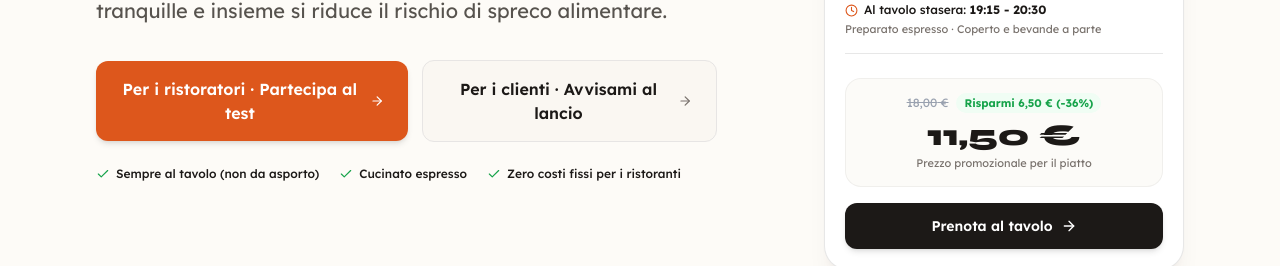
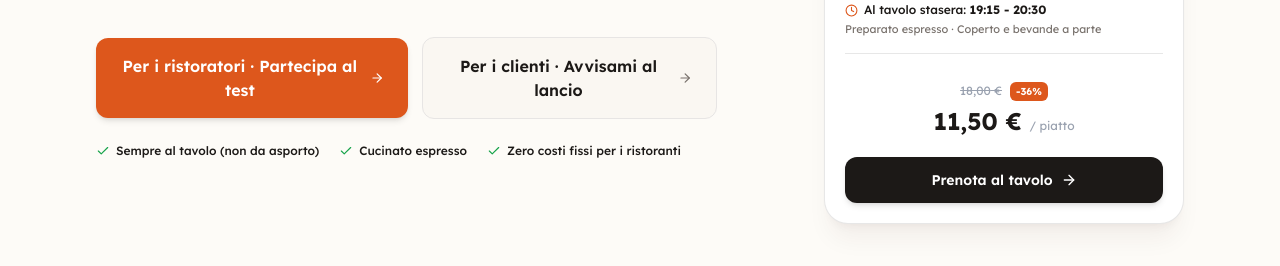
Before and after one commit to restydealsmanaging/landing, a Next.js app: page / in a window 1280 px wide. Shown: the part 470-736 px from the top of the page. Built offline with nearby package versions, Linux system fonts and the light colour scheme.

Commit message:
fix(hero): remove beige inner box and restore clean native typography for centered price

```diff
--- a/src/components/HeroSection.tsx
+++ b/src/components/HeroSection.tsx
@@ -129,22 +129,19 @@ export default function HeroSection() {
                     </p>
                   </div>
 
-                  {/* Centered Pricing Block */}
-                  <div className="flex flex-col items-center justify-center text-center my-2 p-3.5 rounded-2xl bg-resty-sand/50 border border-resty-stone/5">
-                    <div className="flex items-center justify-center gap-2 mb-1">
-                      <span className="text-xs text-gray-400 line-through font-sans">
+                  {/* Centered Pricing Block (Clean style, no box) */}
+                  <div className="text-center py-3">
+                    <div className="flex items-center justify-center gap-2">
+                      <p className="font-sans text-xs text-gray-400 line-through">
                         {originalPrice} €
-                      </span>
-                      <span className="text-[11px] font-bold text-resty-green bg-green-50 text-green-700 px-2 py-0.5 rounded-full">
-                        Risparmi 6,50 € (-{discountPercent}%)
+                      </p>
+                      <span className="bg-resty-orange text-white px-1.5 py-0.5 rounded-md text-[10px] font-sans font-black">
+                        -{discountPercent}%
                       </span>
                     </div>
-                    <div className="font-heading text-3xl font-extrabold text-resty-stone">
-                      {unitPrice} €
-                    </div>
-                    <span className="text-[11px] text-resty-stone-muted font-sans mt-0.5">
-                      Prezzo promozionale per il piatto
-                    </span>
+                    <p className="mt-1 font-sans text-2xl font-bold text-resty-stone">
+                      {unitPrice} € <span className="text-gray-400 text-xs font-normal">/ piatto</span>
+                    </p>
                   </div>
 
                   {/* Action Link Button leading to RestyDeals Web App */}
```
